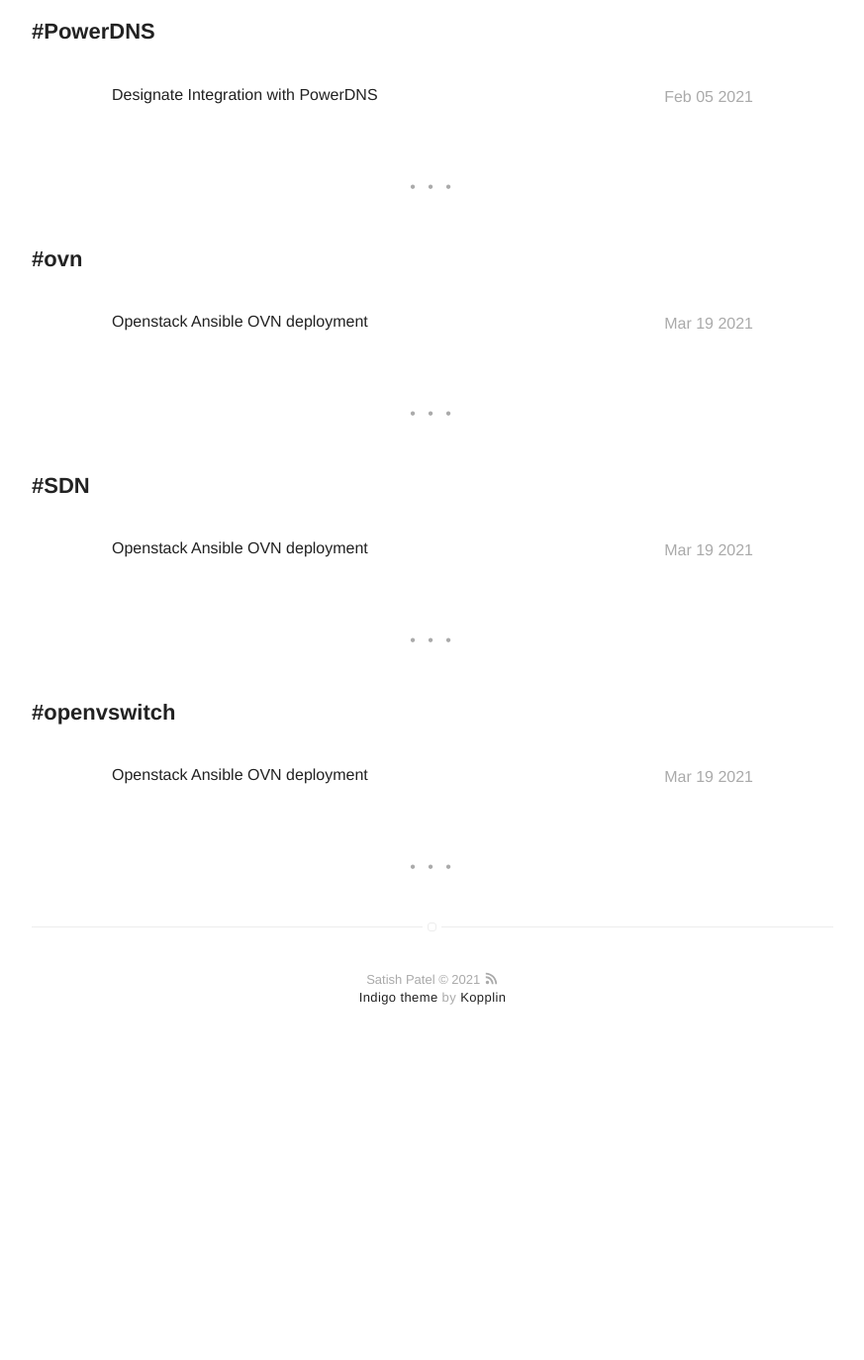
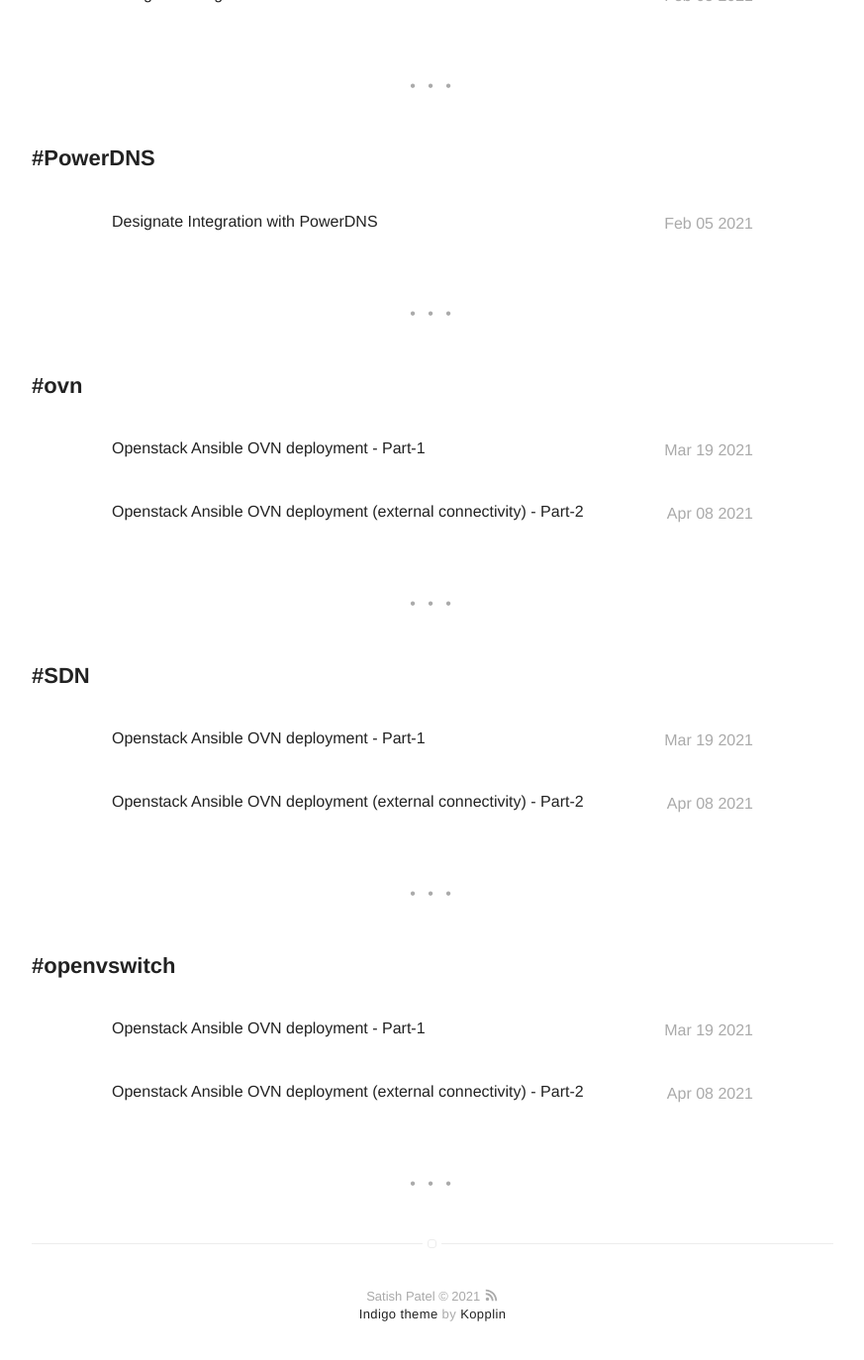
Before and after one commit to satishdotpatel/satishdotpatel.github.io, a Jekyll site: the page built from tags.html, in a window 1280 px wide and 1400 px high, scrolled down 8648 px. Shown: the top 1374 px of the window at 99% size, without its empty margins (203-1076 px from the left). Built offline with Jekyll 4.4.1, drawn with Linux system fonts in a browser that asks for light colours; emoji names are drawn with the system emoji font; before the commit the page ends 9728 px from its top, so only the background shows below that; some of the changed lines change nothing that is shown; some of the changed text lies outside the part shown.

Commit message:
ovn part-2

````diff
--- a/_posts/2021-03-29-openstack-ansible-ovn-deployment-part1.markdown
+++ b/_posts/2021-03-29-openstack-ansible-ovn-deployment-part1.markdown
@@ -1,5 +1,5 @@
 ---
-title: "Openstack Ansible OVN deployment"
+title: "Openstack Ansible OVN deployment - Part-1"
 layout: post
 date: 2021-03-19
 image: /assets/images/2021-03-29-openstack-ansible-ovn-deployment/openstack-sdn.png
@@ -13,7 +13,7 @@
 category: blog
 blog: true
 author: Satish Patel
-description: "Openstack Ansible OVN deployment"
+description: "Openstack Ansible OVN deployment - Part-1"
 
 ---
 
--- /dev/null
+++ b/_posts/2021-04-08-openstack-ansible-ovn-deployment-part2.markdown
@@ -0,0 +1,220 @@
+---
+title: "Openstack Ansible OVN deployment (external connectivity) - Part-2"
+layout: post
+date: 2021-04-08
+image: /assets/images/2021-03-29-openstack-ansible-ovn-deployment/openstack-sdn.png
+headerImage: true
+tag:
+- openstack
+- openstack-ansible
+- ovn
+- SDN
+- openvswitch
+category: blog
+blog: true
+author: Satish Patel
+description: "Openstack Ansible OVN deployment (external connectivity) - Part-2"
+
+---
+
+In a previous post I have explained how to deploy OVN using openstack-ansible in multi-node deployment. In this post I will show you the external connectivity of your vm to the provider network.
+OVN has built-in support of L3 function which doesn't require any Linux namespace to run L3 routers. There are two way you can connect your VMs to external network
+
+### Centralized design
+### Distributed design
+
+By default OSA deploy centralized router where they run in active-backup mode on each compute nodes, lets see through example.
+
+This is my private network
+```
+$ openstack network list
++--------------------------------------+---------+--------------------------------------+
+| ID                                   | Name    | Subnets                              |
++--------------------------------------+---------+--------------------------------------+
+| b96364e8-340b-4024-97ff-2796be2acab6 | private | ea68bd5b-7d65-4204-a414-b166a8bed5d3 |
++--------------------------------------+---------+--------------------------------------+
+```
+
+Lets create public network for internet access.
+
+```
+$ openstack network create public --external --provider-network-type vlan --provider-segment 40 --provider-physical-network vlan
+$ openstack subnet create --network public --subnet-range 216.163.208.0/24 --allocation-pool start=216.163.208.10,end=216.163.208.20 --no-dhcp --gateway 216.163.208.1 public-subnet
+```
+
+Create router name router1
+
+```
+$ openstack router create router1
+```
+
+Attach private-subnet and public network as external-gateway to router1. Here i am specifically assigning 216.163.208.2 ip address to my router1 otherwise it will pick randomly which i don't like.
+
+```
+$ openstack router add subnet router1 private-subnet
+$ openstack router set --external-gateway public router1 --fixed-ip subnet=public-subnet,ip-address=216.163.208.2
+```
+
+Verify your router status and external_fixed_ips
+
+```
+openstack router show router1 --fit-width
++-------------------------+--------------------------------------------------------------------------------------------------------------------------------------------------------------------------+
+| Field                   | Value                                                                                                                                                                    |
++-------------------------+--------------------------------------------------------------------------------------------------------------------------------------------------------------------------+
+| admin_state_up          | UP                                                                                                                                                                       |
+| availability_zone_hints |                                                                                                                                                                          |
+| availability_zones      |                                                                                                                                                                          |
+| created_at              | 2021-04-08T17:20:25Z                                                                                                                                                     |
+| description             |                                                                                                                                                                          |
+| external_gateway_info   | {"network_id": "8e9db0f7-576c-47c4-96a3-a4c37fb9385c", "external_fixed_ips": [{"subnet_id": "0236dd5f-5680-4885-9e4c-32533cd2423e", "ip_address": "216.163.208.2"}],     |
+|                         | "enable_snat": true}                                                                                                                                                     |
+| flavor_id               | None                                                                                                                                                                     |
+| id                      | f2db247f-1bee-478c-a5aa-aa090d74dbc7                                                                                                                                     |
+| interfaces_info         | [{"port_id": "e8d9d7bf-a434-4b96-8a6c-91938f28953d", "ip_address": "172.168.0.1", "subnet_id": "ea68bd5b-7d65-4204-a414-b166a8bed5d3"}]                                  |
+| name                    | router1                                                                                                                                                                  |
+| project_id              | 726d0445052941eb8541d8ffeaece7b1                                                                                                                                         |
+| revision_number         | 4                                                                                                                                                                        |
+| routes                  |                                                                                                                                                                          |
+| status                  | ACTIVE                                                                                                                                                                   |
+| tags                    |                                                                                                                                                                          |
+| updated_at              | 2021-04-08T17:22:27Z                                                                                                                                                     |
++-------------------------+--------------------------------------------------------------------------------------------------------------------------------------------------------------------------+
+```
+
+Now lets build two vms (vm01 and vm02) in private network
+
+```
+$ openstack server create --flavor m1.small --image cirros --nic net-id=private --security-group allow_all_traffic vm01
+$ openstack server create --flavor m1.small --image cirros --nic net-id=private --security-group allow_all_traffic vm02
+```
+
+make sure both vm01 and vm02 endup on two different compute nodes, if not then delete and re-create. :)
+
+```
+$ openstack server list --all-projects --host os-compute-1.foo.net
++--------------------------------------+------+--------+-----------------------+--------+----------+
+| ID                                   | Name | Status | Networks              | Image  | Flavor   |
++--------------------------------------+------+--------+-----------------------+--------+----------+
+| fb3f4b21-b21b-4368-9954-baf2a07cf20c | vm01 | ACTIVE | private=172.168.0.102 | cirros | m1.small |
++--------------------------------------+------+--------+-----------------------+--------+----------+
+$ openstack server list --all-projects --host os-compute-2.foo.net
++--------------------------------------+------+--------+-----------------------+--------+----------+
+| ID                                   | Name | Status | Networks              | Image  | Flavor   |
++--------------------------------------+------+--------+-----------------------+--------+----------+
+| 2746e792-f2ba-4e69-918d-b7be5e724ce6 | vm02 | ACTIVE | private=172.168.0.226 | cirros | m1.small |
++--------------------------------------+------+--------+-----------------------+--------+----------+
+```
+
+Lets verify vm external connectivity, so far so good.
+
+```
+root@os-compute-1:~# virsh console 15
+Connected to domain instance-00000021
+Escape character is ^]
+
+login as 'cirros' user. default password: 'gocubsgo'. use 'sudo' for root.
+vm01 login: cirros
+Password:
+$ ping 8.8.8.8
+PING 8.8.8.8 (8.8.8.8): 56 data bytes
+64 bytes from 8.8.8.8: seq=0 ttl=112 time=14.658 ms
+64 bytes from 8.8.8.8: seq=1 ttl=112 time=8.774 ms
+64 bytes from 8.8.8.8: seq=2 ttl=112 time=8.167 ms
+```
+
+Lets check where OVN schedule our L3 router. Go to neutron_ovn_northd_container and run `ovn-nbctl list Gateway_Chassis` command and pay attention to chassis_name and priority flags. as you can see our router1 scheduled on both computer nodes but computer-1 has lower priority so currently that router is in active mode and second one in backup. you can verify chassis_name UUID running "ovn-sbctl show" command.
+
+```
+root@os-infra-1:~# lxc-attach -n os-infra-1_neutron_ovn_northd_container-24eea9c2
+
+root@os-infra-1-neutron-ovn-northd-container-24eea9c2:~# ovn-nbctl list Gateway_Chassis
+_uuid               : 2962c864-be70-4570-a30d-291a466f97ec
+chassis_name        : "57c973ee-464a-40df-8436-1d046a69a671"
+external_ids        : {}
+name                : lrp-9d32dec2-cae7-4544-bbae-c17840deaea5_57c973ee-464a-40df-8436-1d046a69a671
+options             : {}
+priority            : 1
+
+_uuid               : d00c0e0f-0672-42ae-9b6b-55e7b10ac6d1
+chassis_name        : "fb3ec9a5-4be5-40d8-8b8c-b5c9eff03fc4"
+external_ids        : {}
+name                : lrp-9d32dec2-cae7-4544-bbae-c17840deaea5_fb3ec9a5-4be5-40d8-8b8c-b5c9eff03fc4
+options             : {}
+priority            : 2
+```
+
+You can run following experiment, go to vm02 and run continue ping to 8.8.8.8 while ping is running try to shutdown br-vxlan (overlay) interface on compute-1 and you will see 8.8.8.8 ping will stopped, that means compute-2 vms using compute-1 l3 router for internet connectivity, just like legacy deployment where your network node is SNAT gateway for all traffic.
+
+Lets attach FIP to vm02 and see how traffic is flowing.
+
+```
+$ openstack floating ip create public
+$ openstack server add floating ip vm02 216.163.208.15
+```
+
+Let verify dnat_and_snat tables in OVN, This is very important when external_mac field is empty that means your traffic going to use centralized gateway for routing.
+
+```
+root@os-infra-1-neutron-ovn-northd-container-24eea9c2:~# ovn-nbctl find NAT type=dnat_and_snat
+_uuid               : d157cf58-beb1-43de-a8e2-7d58eb5a52ee
+external_ids        : {"neutron:fip_external_mac"="fa:16:3e:9a:62:c1", "neutron:fip_id"="9a134be8-41e7-41f7-9d31-53a8dac2bda1", "neutron:fip_network_id"="8e9db0f7-576c-47c4-96a3-a4c37fb9385c", "neutron:fip_port_id"="e3dc6cb7-1ba7-448f-a069-ac51f72b1cda", "neutron:revision_number"="2", "neutron:router_name"=neutron-f2db247f-1bee-478c-a5aa-aa090d74dbc7}
+external_ip         : "216.163.208.15"
+external_mac        : []
+logical_ip          : "172.168.0.226"
+logical_port        : "e3dc6cb7-1ba7-448f-a069-ac51f72b1cda"
+options             : {}
+type                : dnat_and_snat
+```
+
+As you can see following NAT table where vm02 has EXTERNAL_IP for static NAT 216.163.208.15 but it doesn't have EXTERNAL_MAC that means your all traffic will flow via compute-1 which is active gateway router
+root@os-infra-1-neutron-ovn-northd-container-24eea9c2:~# ovn-nbctl lr-nat-list neutron-f2db247f-1bee-478c-a5aa-aa090d74dbc7
+TYPE             EXTERNAL_IP        LOGICAL_IP            EXTERNAL_MAC         LOGICAL_PORT
+dnat_and_snat    216.163.208.15     172.168.0.226
+snat             216.163.208.2      172.168.0.0/24
+```
+
+Now ping continue ping 216.163.208.15 from public network and try to shutdown br-vxlan interface on compute-1 and you will noticed you will loose connectivity because your router is active on compute-1 node. if you stop ovn-controller service on compute-1 then you will notice computer-2 will get active and start service external traffic.
+
+```
+root@border-gateway:~# ping 216.163.208.15
+PING 216.163.208.15 (216.163.208.15) 56(84) bytes of data.
+64 bytes from 216.163.208.15: icmp_seq=1 ttl=63 time=2.92 ms
+64 bytes from 216.163.208.15: icmp_seq=2 ttl=63 time=1.07 ms
+64 bytes from 216.163.208.15: icmp_seq=3 ttl=63 time=0.570 ms
+64 bytes from 216.163.208.15: icmp_seq=4 ttl=63 time=0.525 ms
+```
+
+![<img>](/assets/images/2021-03-29-openstack-ansible-ovn-deployment/non-distributed-fip.png)
+
+
+NOTES: This solution is great and provide redendency but not scalable for network performance because your compute-1 will be bottlneck for your network traffic.
+
+### Distributed Gateway (a.k.a DVR)
+
+OVN does support DVR and for that you have to configure following option on your neutron-server (neutron.conf file)
+
+```
+[ovn]
+enable_distributed_floating_ip = True
+```
+
+After making above change lets remove floating ip from vm02 and re-add floating ip again.
+
+```
+$ openstack server add floating ip vm02 216.163.208.15
+$ openstack server add floating ip vm02 216.163.208.15
+```
+
+Lets verify dnat_and_snat table again. Voila!!! look at EXTERNAL_MAC field.
+
+```
+root@os-infra-1-neutron-ovn-northd-container-24eea9c2:~# ovn-nbctl lr-nat-list neutron-f2db247f-1bee-478c-a5aa-aa090d74dbc7
+TYPE             EXTERNAL_IP        LOGICAL_IP            EXTERNAL_MAC         LOGICAL_PORT
+dnat_and_snat    216.163.208.15     172.168.0.226         fa:16:3e:9a:62:c1    e3dc6cb7-1ba7-448f-a069-ac51f72b1cda
+snat             216.163.208.2      172.168.0.0/24
+```
+
+Now ping 216.163.208.15 from outside world and try to shutdown br-vxlan interface on compute-1 node and you will see no impact because now your traffic going in/out using local compute node like true DVR, at this point all compute nodes are service active router role without single point of failure and you will get full network bandwidth for your vms without bottleneck.
+
+![<img>](/assets/images/2021-03-29-openstack-ansible-ovn-deployment/distributed-fip.png)
````
Also changed, not shown: assets/images/2021-03-29-openstack-ansible-ovn-deployment/distributed-fip.png (added), assets/images/2021-03-29-openstack-ansible-ovn-deployment/non-distributed-fip.png (added).
